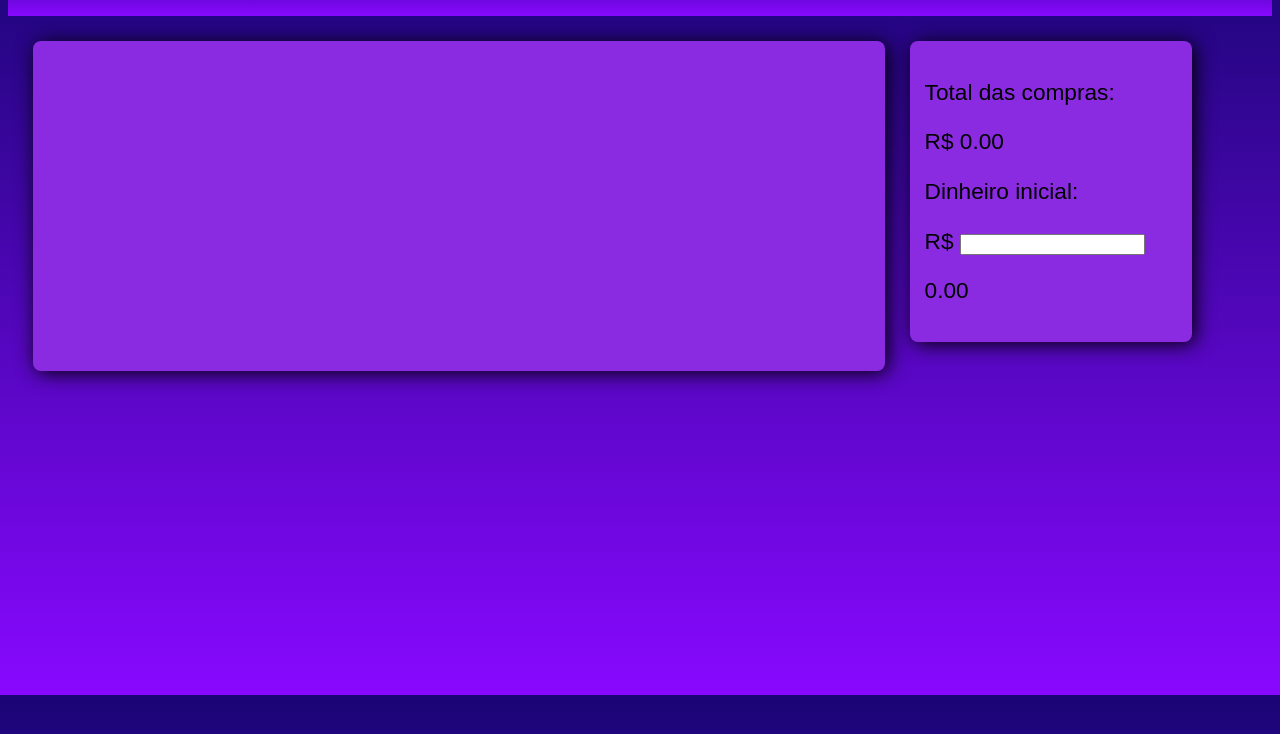
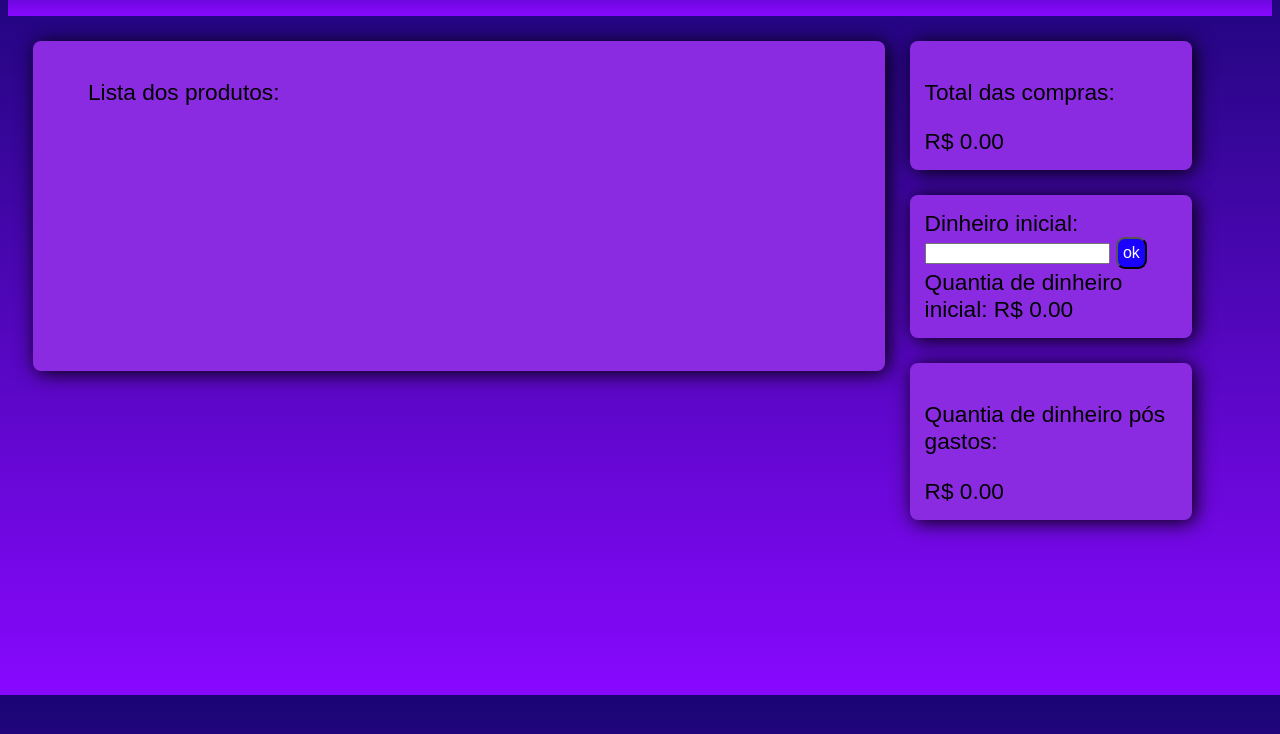
Before and after one commit to JamesCLB/Projeto-Final2-PAQ, a plain HTML site: page index.html in a window 1280 px wide. Shown: the part 62-796 px from the top of the page. Drawn offline with Linux system fonts and the light colour scheme.

Commit message:
Css incrementado script para seu dinheiro ser subtraido pelo valor total de compras

```diff
--- a/css/style.css
+++ b/css/style.css
@@ -46,7 +46,9 @@ div.divProduto input[type=button] {
 
 div.listaProduto ul {
     list-style-type: none;
+
 }
+
 
 div.listaProduto {
     box-shadow: 3px 2px 20px black;
@@ -74,3 +76,13 @@ div.totalCompras {
 .imgButton {
     background-image: image();
 }
+div.totalCompras input[type=button]  {
+    background-color: #1900ff;
+    border-radius: 9px;
+    color: white;
+    padding: 5px 5px;
+    text-align: center;
+    text-decoration: none;
+    display: inline-block;
+    font-size: 16px;
+}
--- a/index.html
+++ b/index.html
@@ -18,14 +18,23 @@
     </header>
     <div class="listaProduto">
         <ul id="produtos">
+            <p id="fot"> Lista dos produtos: </p>
         </ul>
     </div>
     <div class="totalCompras">
         <p>Total das compras:</p>
         <span>R$</span> <span id="valorCompras">0.00</span>
-        <p>Dinheiro inicial:</p>
-        <span>R$</span> <input type="text" id="dinheiroPessoa"></input> <p>0.00</p>
-
+    </div>
+    <div class="totalCompras">
+        <span>Dinheiro inicial:</span>
+        <input type="text" id="dinheiroInicial"></input>
+        <input id="ok" type="button" value="ok" onclick="dinheiroDoPobre()">
+        <span>Quantia de dinheiro inicial:</span>
+        <span>R$ </span><span id="DinheiroPessoa">0.00</span>
+    </div>
+    <div class="totalCompras">
+        <p>Quantia de dinheiro pós gastos:</p>
+        <span>R$</span> <span id="dinheiroFinal">0.00</span>
     </div>
     <footer>
         <p></p>
--- a/js/script.js
+++ b/js/script.js
@@ -1,13 +1,14 @@
 function inserirProduto() {
     var valorDascomprasTotal = document.getElementById("valorCompras")
     var valorDoproduto = 0
+    var valorDascomprasTotall = 0
     var nomeProduto = document.getElementById("nomeProduto")
     var produtos = document.getElementById("produtos")
     var liProduto = document.createElement("li")
     var checkbox = document.createElement("input")
     checkbox.setAttribute("type", "checkbox")
     checkbox.addEventListener("click", function () {
-        if(checkbox.checked) {
+        if (checkbox.checked) {
             valorDoproduto = parseFloat(prompt("Adicione o valor da compra"))
             if (!valorDoproduto) {
                 valorDoproduto = 0
@@ -15,13 +16,13 @@ function inserirProduto() {
                 return
             }
             valorDascomprasTotal.innerHTML = parseFloat(valorDascomprasTotal.innerHTML) + valorDoproduto
-            console.log(valorDoproduto)
+
         } else {
             valorDascomprasTotal.innerHTML = parseFloat(valorDascomprasTotal.innerHTML) - valorDoproduto
             valorDoproduto = 0
+
         }
-
-    })
+     })
     var spanProduto = document.createElement("span")
     spanProduto.innerHTML = nomeProduto.value
     var btnExcluir = document.createElement("input")
@@ -36,3 +37,19 @@ function inserirProduto() {
     produtos.append(liProduto)
     liProduto.append(checkbox, spanProduto, btnExcluir)
 }
+function dinheiroDoPobre() {
+    var dinheiroInicial = document.getElementById("dinheiroInicial")
+    var dinheiroFinal = document.getElementById("dinheiroFinal")
+    var dinheiroPessoa = document.getElementById("DinheiroPessoa")
+    dinheiroPessoa.innerHTML = dinheiroInicial.value
+    var valorDascomprasTotall = document.getElementById("valorCompras")
+    var valorDascomprasTotalll = valorDascomprasTotall.innerHTML
+    dinheiroFinal.innerHTML = dinheiroInicial.value - parseFloat(valorDascomprasTotall.innerHTML)
+}
+document.addEventListener("keypress", function (e) {
+    if (e.key === "Enter") {
+        window.prompt("gay")
+        bnt = document.getElementById("ok")
+        btn.click()
+    }
+})
```
